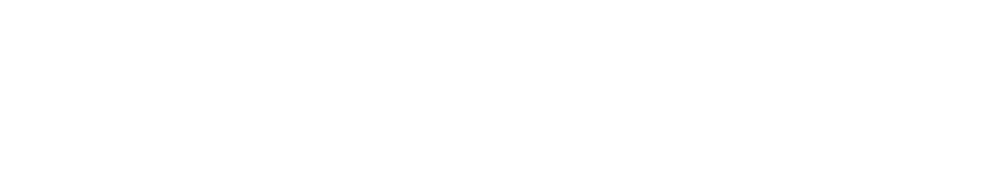
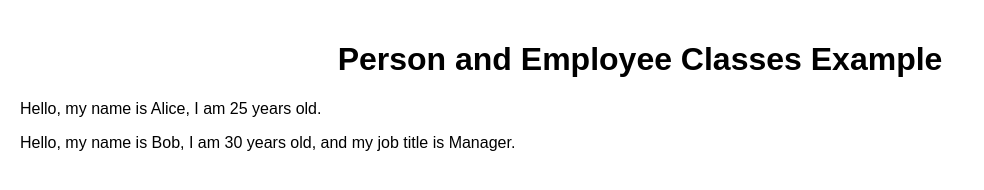
Before and after one commit to acciojob/inheriting-person-for-employee-jobs-DrSuraj, a website: page main.html in a window 1280 px wide. Shown: the whole page, without its empty margins (0-984 px from the left). Drawn offline with Linux system fonts and the light colour scheme.

Commit message:
created a submission

```diff
--- a/main.html
+++ b/main.html
@@ -1,12 +1,15 @@
 <!DOCTYPE html>
 <html lang="en">
 <head>
-  <meta charset="UTF-8">
-  <meta name="viewport" content="width=device-width, initial-scale=1.0">
-  <title>Person and Employee Classes</title>
-  <link rel="stylesheet" href="styles.css">
+    <meta charset="UTF-8">
+    <meta name="viewport" content="width=device-width, initial-scale=1.0">
+    <title>Person and Employee Classes</title>
+    <link rel="stylesheet" href="styles.css">
 </head>
 <body>
-  <script src="script.js"></script>
+    <h1>Person and Employee Classes Example</h1>
+    <div id="output"></div>
+
+    <script src="script.js"></script>
 </body>
 </html>
--- a/script.js
+++ b/script.js
@@ -1,34 +1,47 @@
-// Define the Person class in one file
+// Define the Person class
 class Person {
     constructor(name, age) {
         this.name = name;
         this.age = age;
     }
 
+    // Method to greet
     greet() {
-    console.log(`Hello, my name is ${this.name}, I am ${this.age} years old.`);
+        const message = `Hello, my name is ${this.name}, I am ${this.age} years old.`;
+        displayMessage(message);
     }
 }
 
-// Import the Person class in another file
-// If you're using modules, ensure proper import/export syntax
-// Example: import { Person } from './person.js';
-
-// Define the Employee class in the same file where Person is imported or defined
+// Define the Employee class, inheriting from Person
 class Employee extends Person {
     constructor(name, age, jobTitle) {
+        // Call the constructor of the parent class (Person)
         super(name, age);
         this.jobTitle = jobTitle;
     }
 
+    // Method to greet including job title
     jobGreet() {
-    console.log(`Hello, my name is ${this.name}, I am ${this.age} years old, and my job title is ${this.jobTitle}.`);
+        const message = `Hello, my name is ${this.name}, I am ${this.age} years old, and my job title is ${this.jobTitle}.`;
+        displayMessage(message);
     }
 }
 
-// Test the classes
+// Function to display messages on the webpage
+function displayMessage(message) {
+    const outputDiv = document.getElementById('output');
+    const paragraph = document.createElement('p');
+    paragraph.textContent = message;
+    outputDiv.appendChild(paragraph);
+}
+
+// Example test case
+// Creating an instance of Person
 const alice = new Person("Alice", 25);
-alice.greet(); // Output: Hello, my name is Alice, I am 25 years old.
+// Calling greet method of Person
+alice.greet();
 
+// Creating an instance of Employee
 const bob = new Employee("Bob", 30, "Manager");
-bob.jobGreet(); // Output: Hello, my name is Bob, I am 30 years old, and my job title is Manager.
+// Calling jobGreet method of Employee
+bob.jobGreet();
--- a/styles.css
+++ b/styles.css
@@ -1,2 +1,15 @@
 /*  your css code here. If applicable */
 /* Stylesheet can be customized based on requirements */
+body {
+    font-family: Arial, sans-serif;
+    margin: 0;
+    padding: 20px;
+}
+
+h1 {
+    text-align: center;
+}
+
+#output {
+    margin-top: 20px;
+}
```
Lines whose indentation alone changed are shown as unchanged.
